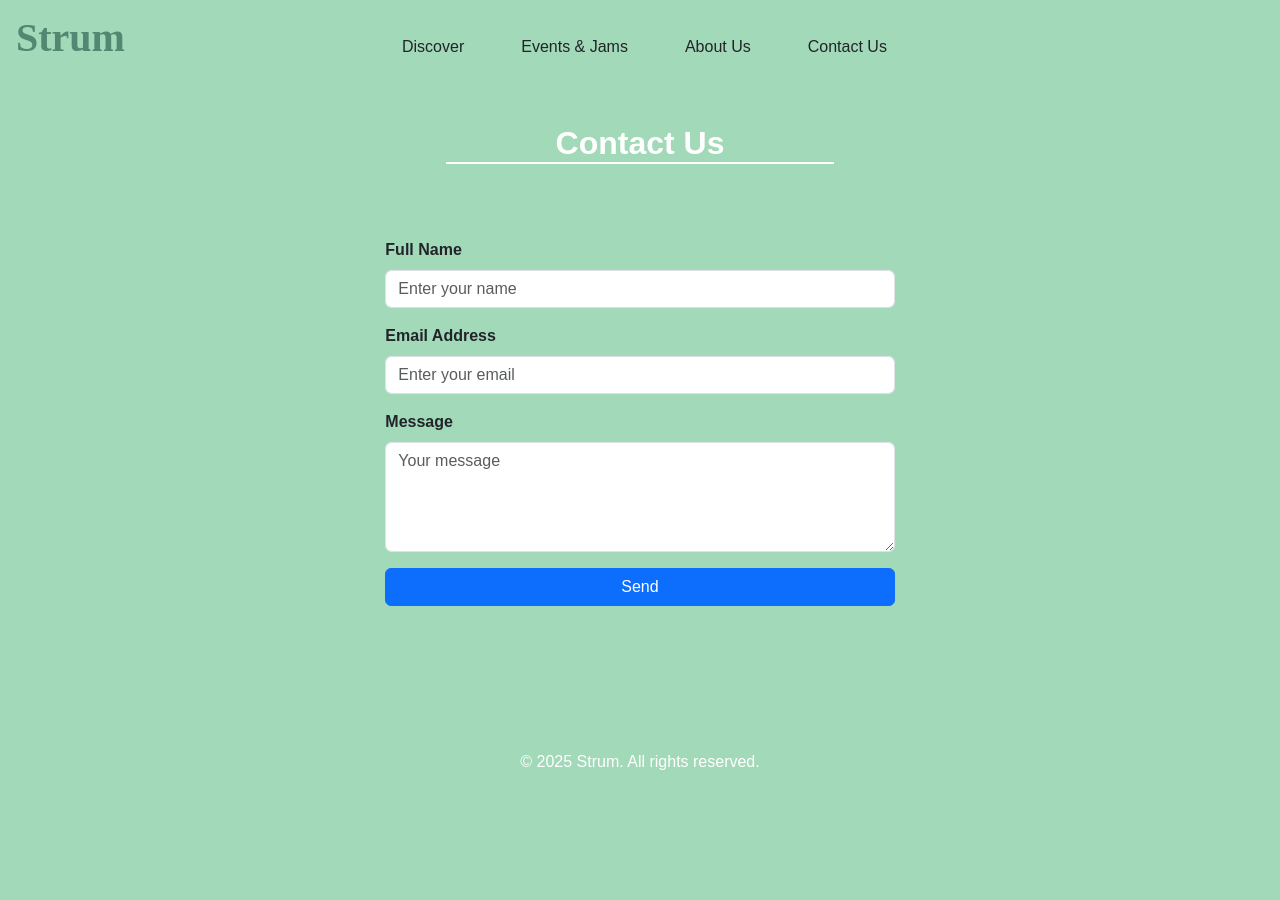
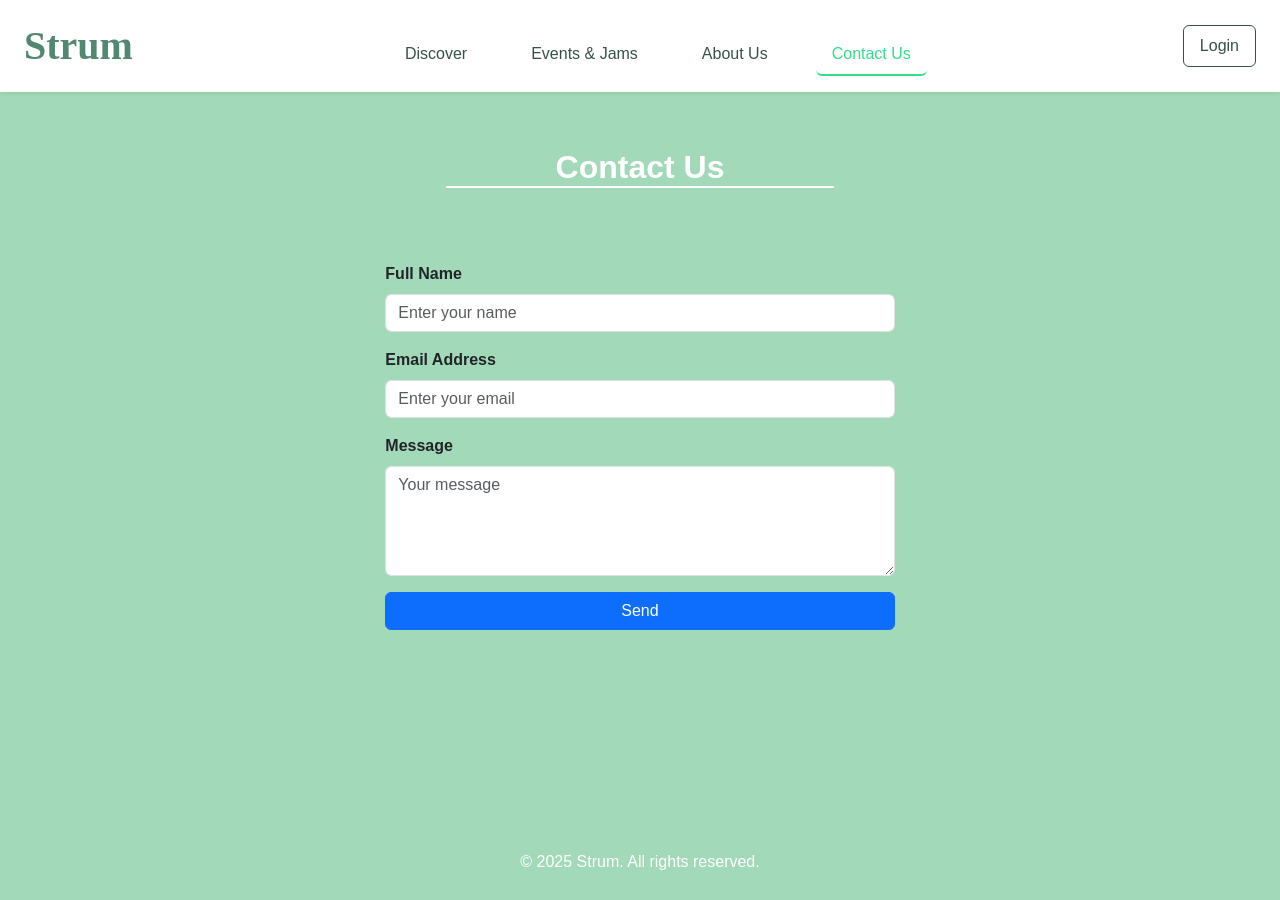
Before and after one commit to geren2/strum, a PHP site: page /contacts.html in a window 1280 px wide. Before the commit the page ends 770 px from the top, so only its background shows below. Run offline with PHP 8.4, Linux system fonts and the light colour scheme.

Commit message:
nav bar upgraded

```diff
--- a/contacts.html
+++ b/contacts.html
@@ -10,37 +10,52 @@
     <link rel="stylesheet" href="css/contacts.css" />
   </head>
   <body>
-    <header class="d-flex px-3 py-2">
+    <!-- Header/Navbar -->
+    <header
+      class="d-flex justify-content-between align-items-center py-3 px-4 shadow-sm bg-white fixed-top">
+      <!-- Left: Logo -->
       <div class="logo">
         <a href="index.html" onclick="scrollToTop(event)" style="text-decoration: none; color: inherit;">
           Strum
         </a>
       </div>
-      <nav class="flex-grow-1">
-        <ul class="list-unstyled d-flex justify-content-center mb-0">
-          <li class="mx-2">
-            <button class="nav-btn btn" onclick="location.href='discover.html'">
+
+      <!-- Center: Nav links -->
+      <nav class="d-flex justify-content-center">
+        <ul class="list-unstyled d-flex mb-0">
+          <li class="mx-3">
+            <button
+              class="nav-btn btn"
+              onclick="location.href='discover.html'"
+            >
               Discover
             </button>
           </li>
-          <li class="mx-2">
+          <li class="mx-3">
             <button class="nav-btn btn" onclick="location.href='events.html'">
               Events & Jams
             </button>
           </li>
-          <li class="mx-2">
+          <li class="mx-3">
             <button class="nav-btn btn" onclick="location.href='about_us.html'">
               About Us
             </button>
           </li>
-          <li class="mx-2">
-            <button class="nav-btn btn" onclick="location.href='contacts.html'">
+          <li class="mx-3">
+            <button class="nav-btn btn active" onclick="location.href='contacts.html'">
               Contact Us
             </button>
           </li>
         </ul>
       </nav>
-      <div class="logo-placeholder" style="width: 100px;">&nbsp;</div> <!-- This balances the logo space -->
+
+      <!-- Right: Login button -->
+      <button
+        class="login-btn btn btn-outline-dark"
+        onclick="location.href='login.html'"
+      >
+        Login
+      </button>
     </header>
 
 
--- a/css/contacts.css
+++ b/css/contacts.css
@@ -8,29 +8,62 @@ body {
   min-height: 100vh;
   font-family: "Nexa Light", sans-serif;
 }
-header {
-  display: flex;
-  justify-content: space-between;
-  align-items: center;
-  flex-wrap: wrap; /* Ensures responsiveness */
-  padding: 15px 20px;
+:root {
+  --black: #000000;
+  --white: #ffffff;
+  --dark-green: #35524a;
+  --mid-green: #627c85;
+  --light-green: #779cab;
+  --mint: #a2e8dd;
+  --neon-green: #32de8a;
 }
 
-nav {
-  flex-grow: 1; /* Allows nav to take available space */
-  display: flex;
-  justify-content: center; /* Centers the menu */
+body {
+  margin-top: 100px; /* space for the fixed navbar */
 }
 
-nav ul {
-  display: flex;
-  list-style: none;
-  gap: 15px;
-  padding: 0;
+header {
+  background-color: var(--white);
+  box-shadow: 0 4px 6px rgba(0, 0, 0, 0.1);
 }
 
-nav ul li {
-  display: inline;
+.logo {
+  font-size: 40px;
+  font-weight: bold;
+  font-family: "Museo700";
+  color: #528771;
+}
+
+.nav-btn {
+  background: none;
+  border: none;
+  font-weight: 500;
+  color: var(--dark-green);
+  padding: 8px 16px;
+  transition: color 0.3s, border-bottom 0.3s;
+}
+
+.nav-btn:hover,
+.nav-btn.active {
+  color: var(--neon-green);
+  border-bottom: 2px solid var(--neon-green);
+}
+
+.login-btn {
+  font-weight: 500;
+  border: 1px solid var(--dark-green);
+  color: var(--dark-green);
+  padding: 8px 16px;
+  transition: background-color 0.3s, color 0.3s;
+}
+
+.login-btn:hover {
+  background-color: var(--neon-green);
+  color: var(--white);
+}
+
+.nav-btn.btn {
+  margin-top: 18px;
 }
 
 /* Responsive styles */
--- a/js/index.js
+++ b/js/index.js
@@ -0,0 +1,4 @@
+function toggleMenu() {
+    const nav = document.querySelector('nav');
+    nav.classList.toggle('active');
+  }
```
Also changed, not shown: about_us.html (+21 -9 lines), css/about_us.css (+48 -11 lines), css/events.css (+45 -4 lines), css/index.css (+123 -21 lines), discover.html (+4 -2 lines), events.html (+21 -8 lines), index.html (+24 -9 lines).
